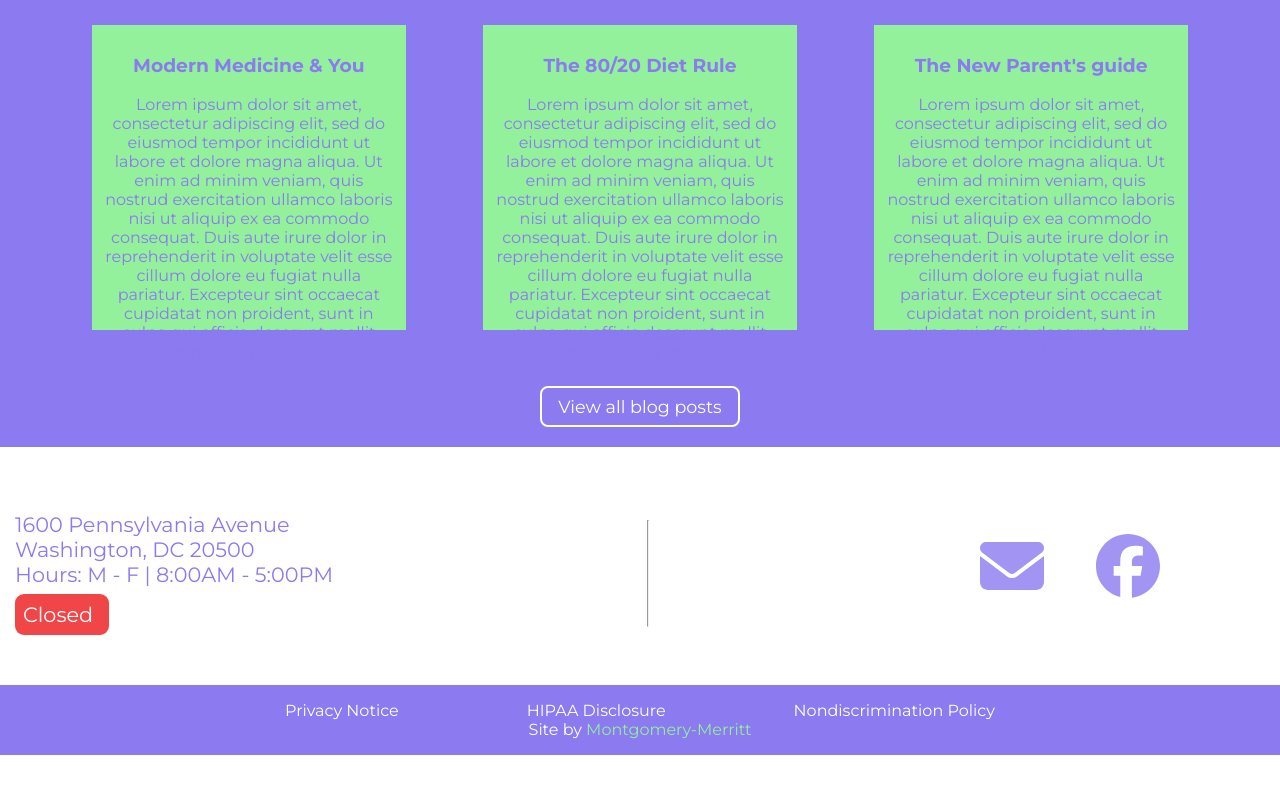
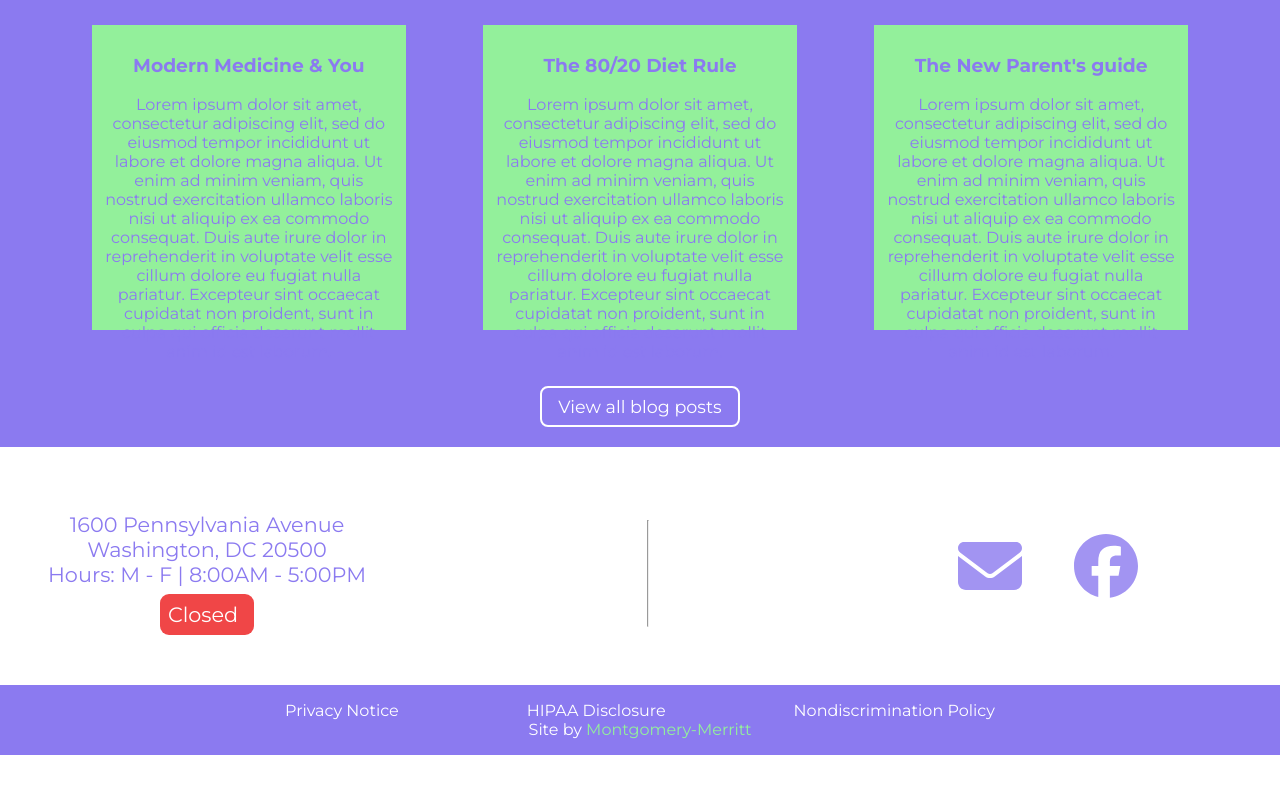
Before and after one commit to Michael-Montgomery/fanny, a React (Create React App) app: page / in a window 1280 px wide. Shown: the part 1414-2207 px from the top of the page. Built offline with nearby package versions, Linux system fonts and the light colour scheme.

Commit message:
styled header

```diff
--- a/src/components/header/header.css
+++ b/src/components/header/header.css
@@ -80,6 +80,24 @@
 
 
 
+@media only screen and (max-width: 1100px) {
+   header nav a {
+    font-size: 1em;
+    margin: 0 10px;
+   }
+
+   header nav a.active {
+    padding: 24px 15px;
+   }
+
+   header nav button {
+    font-size: 1em;
+   }
+
+  }
+
+
+
 
 
 
--- a/src/pages/home/home.css
+++ b/src/pages/home/home.css
@@ -161,7 +161,7 @@
     padding-left: 0;
     margin-left: 0;
     position: relative;
-    right: 18px;
+    right: 40px;
 }
 
 #features-wrapper ul li {
@@ -185,6 +185,7 @@
 address {
     color: var(--primary);
     font-size: 1.3em;
+    text-align: center;
 }
 
 #features-wrapper>div {
@@ -208,7 +209,7 @@
 
 
 
-@media only screen and (max-width: 600px) {
+@media only screen and (max-width: 1100px) {
     #welcome-picture-slide-wrapper {
         height: 50vh;
         background-image: url('https://images.pexels.com/photos/3714743/pexels-photo-3714743.jpeg?auto=compress&cs=tinysrgb&w=600');
@@ -279,15 +280,6 @@
         box-shadow: 0px 10px 23px 0px rgba(0, 0, 0, 0.75);
     }
 
-
-
-
-
-
-
-
-
-
     #features-wrapper {
         padding-top: 25px;
         position: relative;
```
